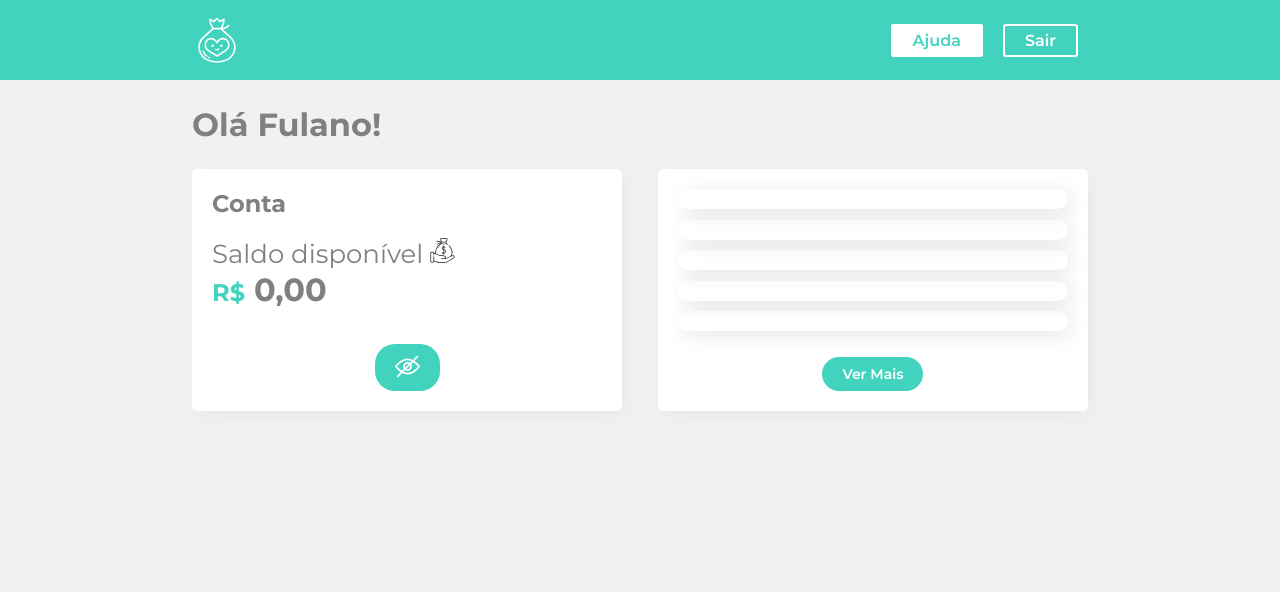
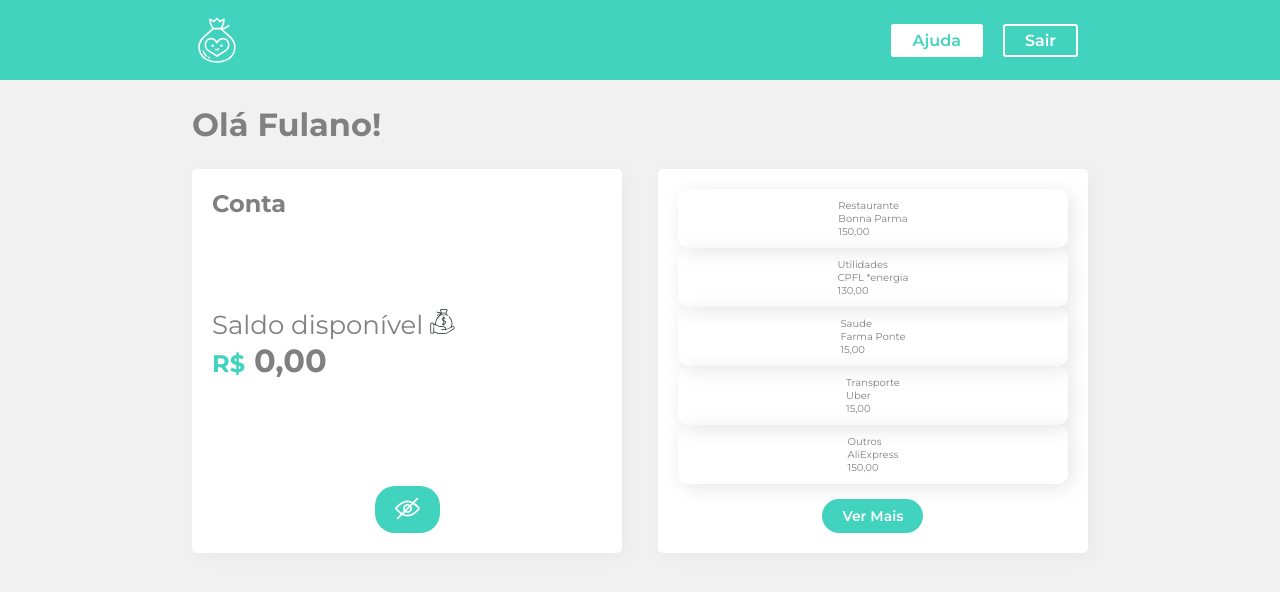
Before and after one commit to BernardoMoschen/Studies, a React (Create React App) app in the folder ReactJS/FormaçaoReactJs/alura-styled-components-master/: page / in a window 1280 px wide. Shown: the top 592 px of the page. Built offline with nearby package versions, Linux system fonts and the light colour scheme.

Commit message:
feat: creates a ItemDiv component

```diff
--- /dev/null
+++ b/ReactJS/FormaçaoReactJs/alura-styled-components-master/src/Components/Item/Item.jsx
@@ -0,0 +1,21 @@
+import React from 'react'
+import styled from 'styled-components'
+
+const Item = styled.div`
+display: flex;
+flex-direction: column;
+`
+
+export default ({type, from, value}) => (
+  <Item>
+  <span>
+  {type}
+  </span>
+  <span>
+  {from}
+  </span>
+  <span>
+  {value}
+  </span>
+  </Item>
+  )
--- a/ReactJS/FormaçaoReactJs/alura-styled-components-master/src/Components/Items/index.jsx
+++ b/ReactJS/FormaçaoReactJs/alura-styled-components-master/src/Components/Items/index.jsx
@@ -1,15 +1,19 @@
 import React from 'react'
 import styled from 'styled-components'
+import Item from '../Item/Item'
 
 const Items = styled.div`
 box-shadow: 4px 4px 20px 0px rgba(0, 0, 0, 0.1);
 border-radius: 10px;
 margin: 2px:
+align-items: center;
 display: flex;
-align-items: center;
 justify-content: space-around;
 padding: 10px;
 font-size: 10px
 `
 
-export default () => <Items/>
+export default (props) =>
+  <Items>
+    <Item {...props}/>
+  </Items>
```
